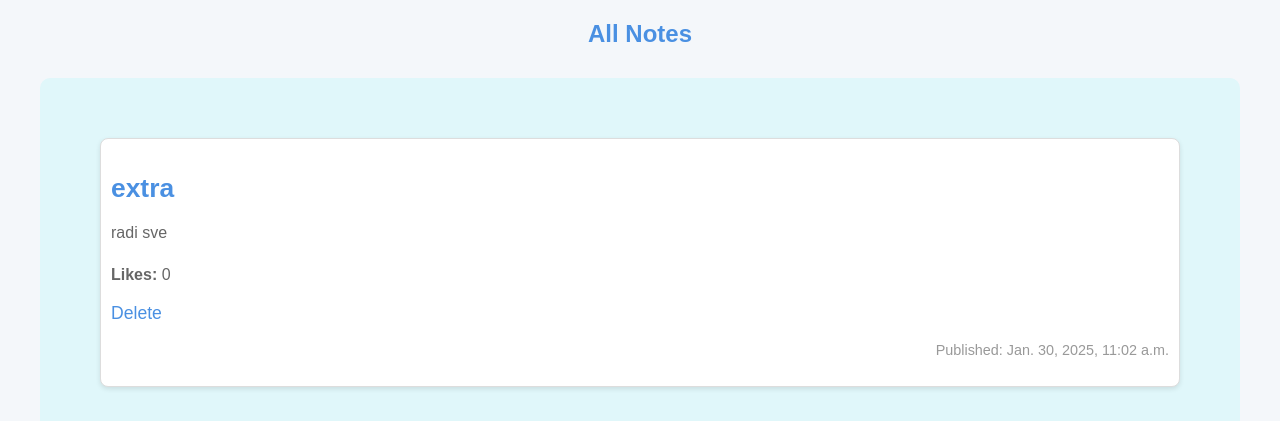
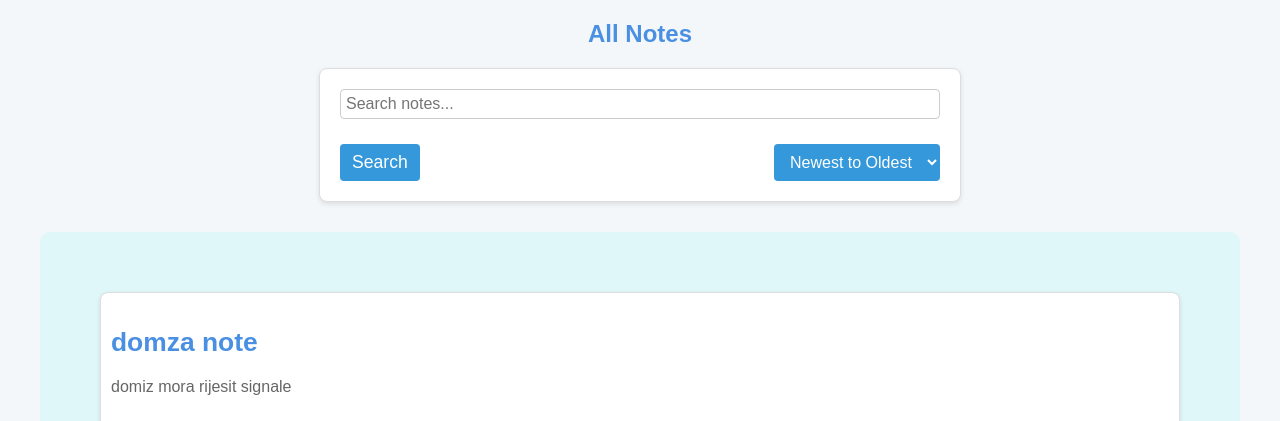
Before and after one commit to mlenic23/NoteHub, a Django app: page /notes/ in a window 1280 px wide. Shown: the part 41-462 px from the top of the page. Run offline with Django 5.2, Linux system fonts and the light colour scheme; data comes from the database, SQL or seed files in the repository; both versions use the stored data as it was after the commit.

Commit message:
Add search and sort

```diff
--- a/projekt/notes/static/app/notes.css
+++ b/projekt/notes/static/app/notes.css
@@ -250,3 +250,51 @@ a {
 a:hover {
     color: #1c66b1;
 }
+
+.sort-form {
+    display: flex;
+    flex-direction: column;
+    margin-bottom: 20px;
+}
+
+.sort-form input[type="text"] {
+    padding: 5px;
+    width: 100%;
+    border: 1px solid #ccc;
+    border-radius: 4px;
+}
+
+.search-sort-buttons {
+    display: flex;
+    justify-content: space-between;
+    margin-top: 10px;
+}
+
+.search-button {
+    padding: 8px 12px;
+    background-color: #3498db;
+    color: white;
+    border: none;
+    border-radius: 4px;
+    cursor: pointer;
+    transition: background-color 0.3s;
+}
+
+.search-button:hover {
+    background-color: #2980b9;
+}
+
+.sort-form select {
+    padding: 8px 12px;
+    background-color: #3498db;
+    color: white;
+    border: none;
+    border-radius: 4px;
+    font-size: 16px;
+    cursor: pointer;
+    transition: background-color 0.3s;
+}
+
+.sort-form select:hover {
+    background-color: #2980b9;
+}
--- a/projekt/notes/templates/notes/base.html
+++ b/projekt/notes/templates/notes/base.html
@@ -9,6 +9,7 @@
     <title>{% block title %}My Notes{% endblock %}</title>
 
     <link rel="stylesheet" type="text/css" href="{% static 'app/notes.css' %}">
+
 
     {% block extra_css %}
     {% endblock %}
--- a/projekt/notes/templates/notes/index.html
+++ b/projekt/notes/templates/notes/index.html
@@ -1,26 +1,36 @@
 {% extends 'notes/base.html' %}
-
-{% load static %}
 
 {% block title %}Notes{% endblock %}
 
 {% block content %}
     <h2>All Notes</h2>
 
+    <form method="get" action="{% url 'notes:index' %}" class="sort-form">
+        <input type="text" name="search" placeholder="Search notes..." value="{{ search_query }}">
+
+        <div class="search-sort-buttons">
+            <button type="submit" class="search-button">Search</button>
+
+            <select name="order" onchange="this.form.submit()"> <!-- Automatski podnosi formu pri promeni -->
+                <option value="desc" {% if current_order == 'desc' %}selected{% endif %}>Newest to Oldest</option>
+                <option value="asc" {% if current_order == 'asc' %}selected{% endif %}>Oldest to Newest</option>
+            </select>
+        </div>
+    </form>
+
     <div class="notes-container">
-    {% for note in latest_note_list %}
+        {% for note in latest_note_list %}
         <div class="note">
             <h3><a href="{% url 'notes:detail' note.id %}">{{ note.title }}</a></h3>
             <p>{{ note.content }}</p>
             <p><strong>Likes:</strong> {{ note.likes }}</p>
+            <p>Published: {{ note.pub_date }}</p>
             <a href="{% url 'notes:delete_note' note.id %}" onclick="return confirm('Are you sure you want to delete this note?');">
                 Delete
             </a>
-            <p>Published: {{ note.pub_date }}</p>
         </div>
-    {% empty %}
+        {% empty %}
         <p>No notes available.</p>
-    {% endfor %}
+        {% endfor %}
     </div>
-
 {% endblock %}
--- a/projekt/notes/views.py
+++ b/projekt/notes/views.py
@@ -5,9 +5,27 @@ from .models import Note, Comment
 
 
 def index(request):
-    latest_note_list = Note.objects.all()
-    context = {'latest_note_list': latest_note_list}
+    search_query = request.GET.get('search', '')
+    order = request.GET.get('order', 'desc')
+
+    if search_query:
+        notes = Note.objects.filter(title__icontains=search_query)
+    else:
+        notes = Note.objects.all()
+
+    if order == 'asc':
+        notes = notes.order_by('pub_date')
+    else:
+        notes = notes.order_by('-pub_date')
+
+    context = {
+        'latest_note_list': notes,
+        'current_order': order,
+        'search_query': search_query,
+    }
     return render(request, 'notes/index.html', context)
+
+
 
 def home(request):
     return render(request, "notes/home.html")
```
Also changed, not shown: projekt/db.sqlite3.
